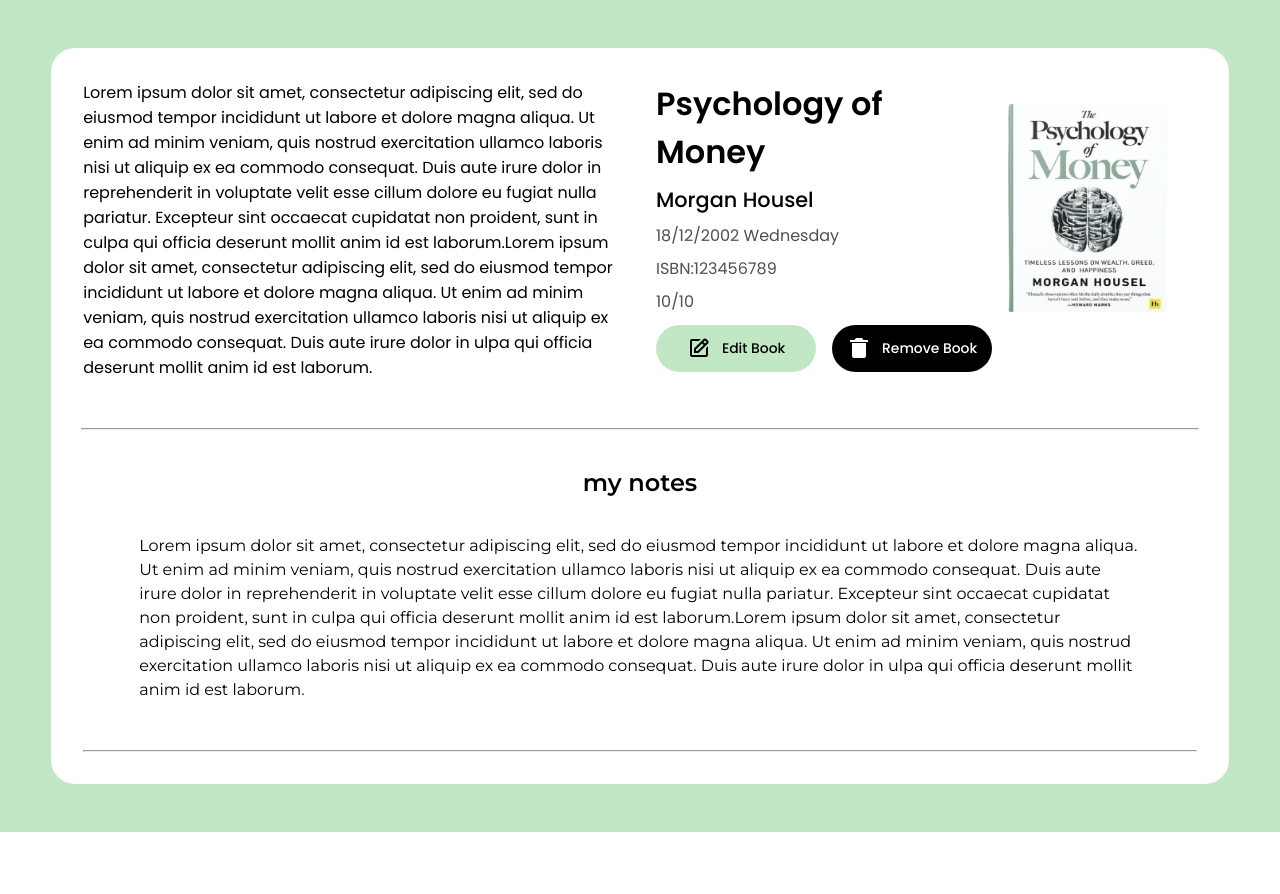
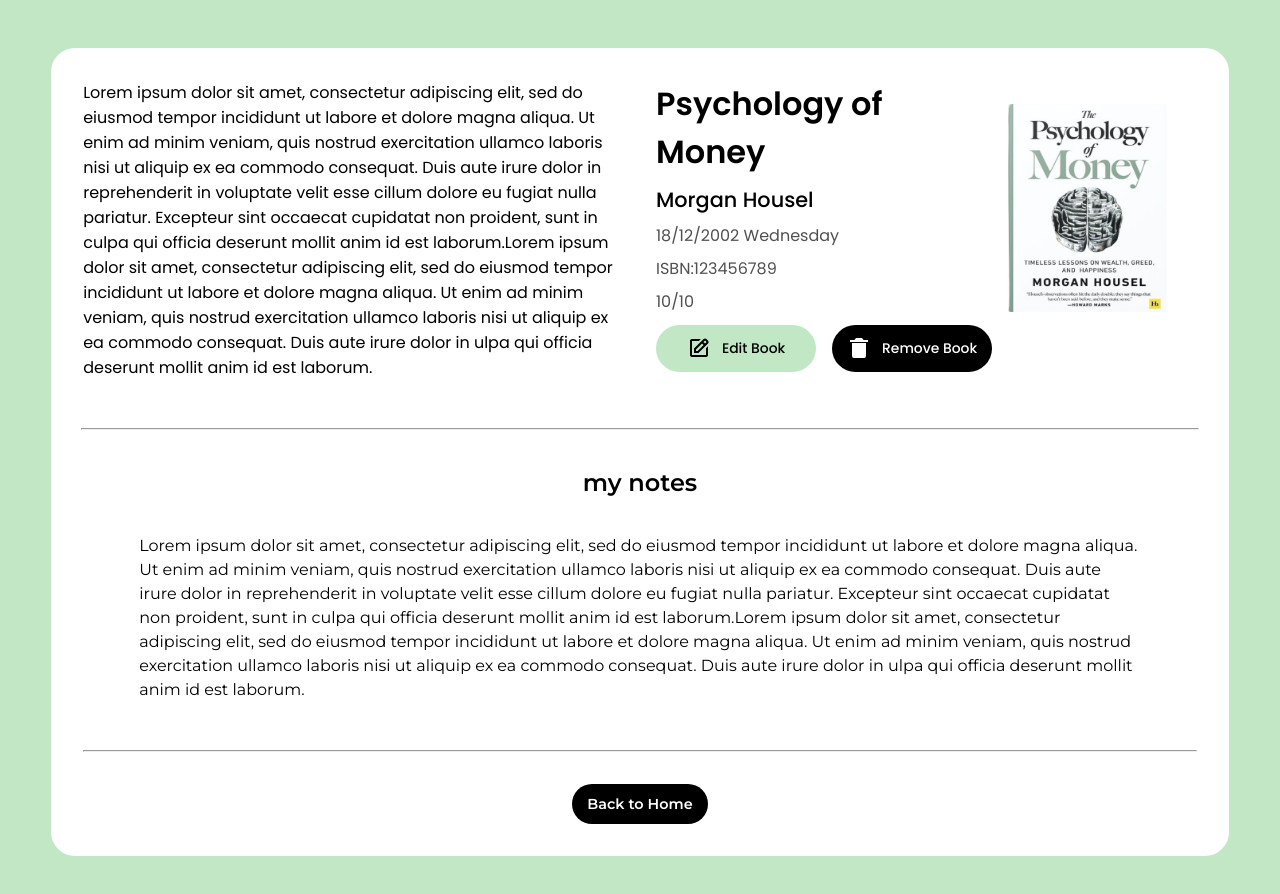
Before and after one commit to callmeniyu/BookShelf, a React (Vite) app in the folder client/: page /book/1 in a window 1280 px wide. Shown: the top 894 px of the page. Before the commit the page ends 832 px from the top, so only its background shows below. Built offline with nearby package versions, Linux system fonts and the light colour scheme.

Commit message:
"Book page frontend made ready"

```diff
--- a/client/src/components/Hero/Hero.jsx
+++ b/client/src/components/Hero/Hero.jsx
@@ -13,7 +13,7 @@ const Hero = () => {
                     <span>book </span><br />
                     you read.
                 </h1>
-                <Link className="hero-newbook"><span>+</span> new book</Link>
+                <Link className="hero-newbook" to="/login"><span>+</span> new book</Link>
             </div>
             <div className="hero-right">
                 <img src={Bookshelf_img} className="hero-bookshelf-img" alt="bookshelf img" />
--- a/client/src/pages/Book/Book.css
+++ b/client/src/pages/Book/Book.css
@@ -111,6 +111,21 @@
     padding: 0 3.5rem;
     line-height: 1.5;
 }
+.backto-home-btn{
+    width: 8.5rem;
+    margin-left: auto;
+    margin-right: auto;
+    padding: 0.7rem 0.2rem;
+    background-color: #000;
+    color: #fff;
+    border-radius: 3rem;
+    border: none;
+    font-family: "Montserrat", sans-serif;
+    font-weight: 550;
+    font-size: 0.9rem;
+    text-decoration: none;
+    text-align: center;
+}
 
 @media (max-width: 1100px) {
     .book-wrap>div{
--- a/client/src/pages/Book/Book.jsx
+++ b/client/src/pages/Book/Book.jsx
@@ -48,6 +48,8 @@ const Book = () => {
                     Lorem ipsum dolor sit amet, consectetur adipiscing elit, sed do eiusmod tempor incididunt ut labore et dolore magna aliqua. Ut enim ad minim veniam, quis nostrud exercitation ullamco laboris nisi ut aliquip ex ea commodo consequat. Duis aute irure dolor in reprehenderit in voluptate velit esse cillum dolore eu fugiat nulla pariatur. Excepteur sint occaecat cupidatat non proident, sunt in culpa qui officia deserunt mollit anim id est laborum.Lorem ipsum dolor sit amet, consectetur adipiscing elit, sed do eiusmod tempor incididunt ut labore et dolore magna aliqua. Ut enim ad minim veniam, quis nostrud exercitation ullamco laboris nisi ut aliquip ex ea commodo consequat. Duis aute irure dolor in ulpa qui officia deserunt mollit anim id est laborum.
                     </div>
                     <hr />
+                    <Link to="/" type="submit" className="backto-home-btn">Back to Home</Link>
+
                 </div>
             </div>
         </div>
--- a/client/src/pages/Home/Home.jsx
+++ b/client/src/pages/Home/Home.jsx
@@ -4,6 +4,7 @@ import Hero from '../../components/Hero/Hero'
 import Books from '../../components/Books/Books'
 
 const Home = () => {
+  window.scrollTo(0,0)
   return (
     <>
       <Navbar />
--- a/client/src/pages/LoginSignup/LoginSignup.css
+++ b/client/src/pages/LoginSignup/LoginSignup.css
@@ -134,6 +134,9 @@
 .loginsignup-rating-field {
     padding: 0.2rem;
 }
+.loginsignup-rating-field:focus{
+    outline: none;
+}
 .loginsignup-summary-field,
 .loginsignup-notes-field {
     padding: 1rem;
```
